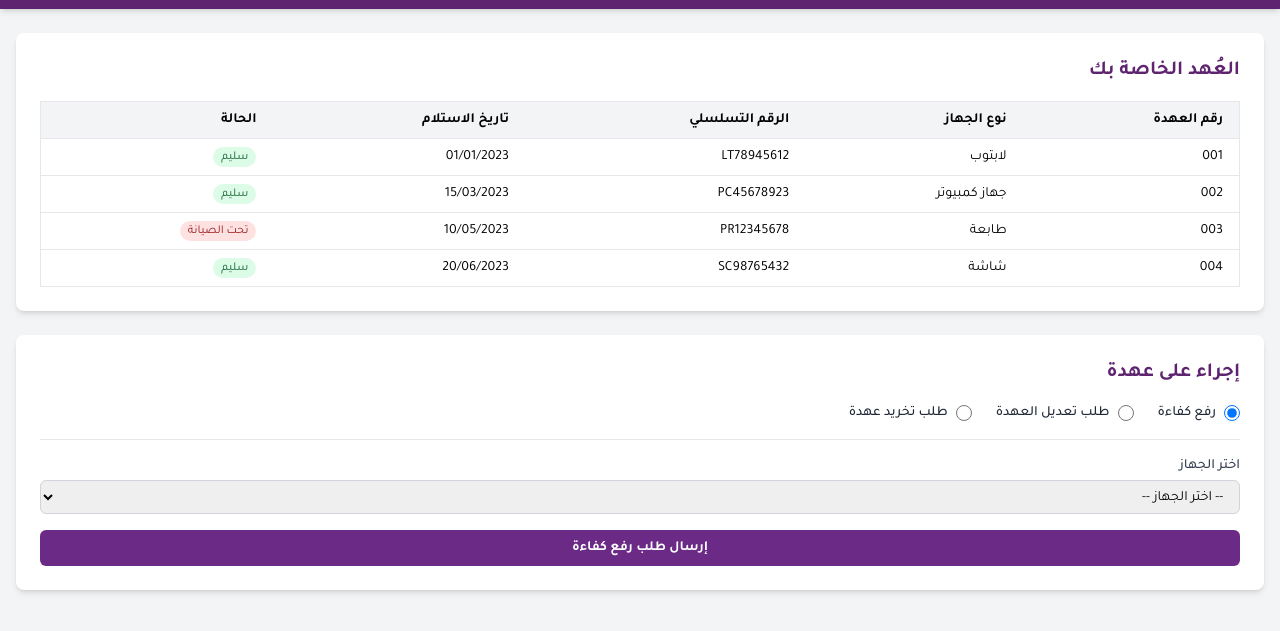
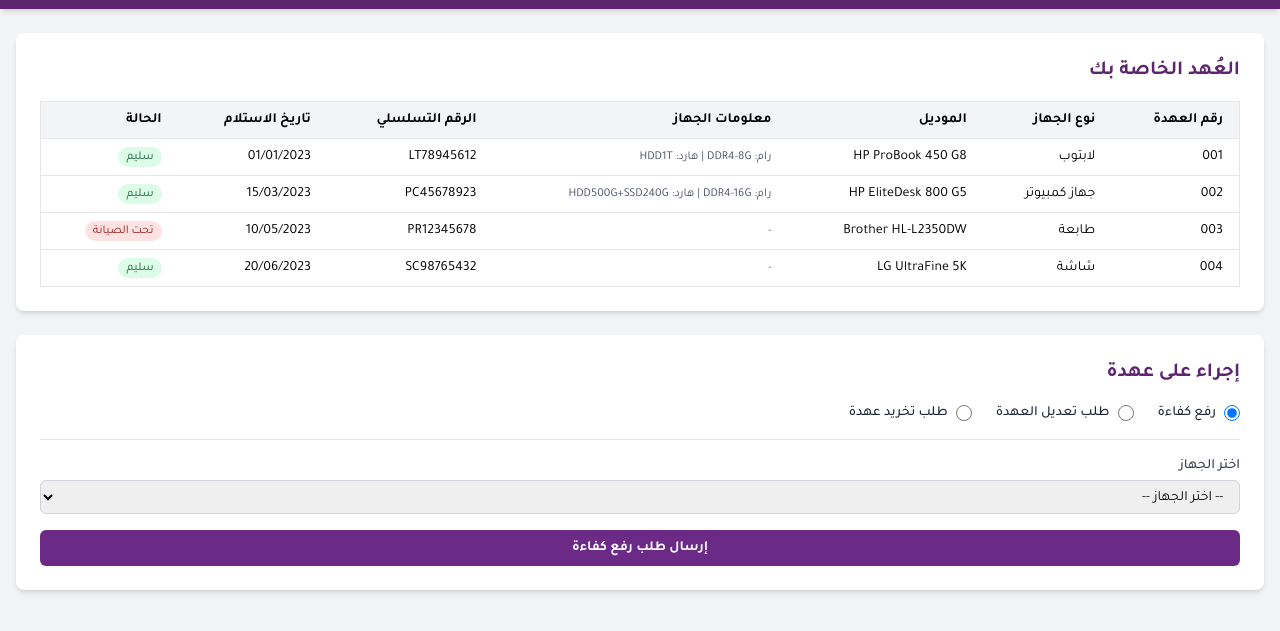
Before and after one commit to MohamedAref-dev/Project, a plain HTML site: page user_dashboard.html in a window 1280 px wide. Shown: the part 53-684 px from the top of the page. Drawn offline with nearby package versions, Linux system fonts and the light colour scheme.

Commit message:
Add files via upload

```diff
--- a/user_dashboard.html
+++ b/user_dashboard.html
@@ -219,6 +219,13 @@
             text-align: left;
             margin-top: 3px;
         }
+
+        /* New Style for Device Specs */
+        .device-specs {
+            font-size: 12px;
+            line-height: 1.4;
+            color: #4b5563;
+        }
     </style>
 </head>
 
@@ -233,7 +240,7 @@
                         <div class="relative">
                             <button id="notification-btn"
                                 class="notification-btn text-white p-1 rounded-full hover:bg-primary-600 transition">
-                                <svg xmlns="http://www.w3.org/2000/svg" class="h-6 w-6" fill="none" viewBox="0 0 24 24"
+                                <svg xmlns="http://www.w.org/2000/svg" class="h-6 w-6" fill="none" viewBox="0 0 24 24"
                                     stroke="currentColor">
                                     <path stroke-linecap="round" stroke-linejoin="round" stroke-width="2"
                                         d="M15 17h5l-1.405-1.405A2.032 2.032 0 0118 14.158V11a6.002 6.002 0 00-4-5.659V5a2 2 0 10-4 0v.341C7.67 6.165 6 8.388 6 11v3.159c0 .538-.214 1.055-.595 1.436L4 17h5m6 0v1a3 3 0 11-6 0v-1m6 0H9" />
@@ -269,6 +276,8 @@
                                 <tr class="bg-gray-100">
                                     <th class="py-2 px-3 sm:px-4 border-b text-right">رقم العهدة</th>
                                     <th class="py-2 px-3 sm:px-4 border-b text-right">نوع الجهاز</th>
+                                    <th class="py-2 px-3 sm:px-4 border-b text-right">الموديل</th>
+                                    <th class="py-2 px-3 sm:px-4 border-b text-right">معلومات الجهاز</th>
                                     <th class="py-2 px-3 sm:px-4 border-b text-right">الرقم التسلسلي</th>
                                     <th class="py-2 px-3 sm:px-4 border-b text-right">تاريخ الاستلام</th>
                                     <th class="py-2 px-3 sm:px-4 border-b text-right">الحالة</th>
@@ -278,6 +287,8 @@
                                 <tr class="fade-in">
                                     <td class="py-2 px-3 sm:px-4 border-b">001</td>
                                     <td class="py-2 px-3 sm:px-4 border-b">لابتوب</td>
+                                    <td class="py-2 px-3 sm:px-4 border-b">HP ProBook 450 G8</td>
+                                    <td class="py-2 px-3 sm:px-4 border-b device-specs">رام: DDR4-8G | هارد: HDD1T</td>
                                     <td class="py-2 px-3 sm:px-4 border-b">LT78945612</td>
                                     <td class="py-2 px-3 sm:px-4 border-b">01/01/2023</td>
                                     <td class="py-2 px-3 sm:px-4 border-b"><span
@@ -287,6 +298,8 @@
                                 <tr class="fade-in">
                                     <td class="py-2 px-3 sm:px-4 border-b">002</td>
                                     <td class="py-2 px-3 sm:px-4 border-b">جهاز كمبيوتر</td>
+                                    <td class="py-2 px-3 sm:px-4 border-b">HP EliteDesk 800 G5</td>
+                                    <td class="py-2 px-3 sm:px-4 border-b device-specs">رام: DDR4-16G | هارد: HDD500G+SSD240G</td>
                                     <td class="py-2 px-3 sm:px-4 border-b">PC45678923</td>
                                     <td class="py-2 px-3 sm:px-4 border-b">15/03/2023</td>
                                     <td class="py-2 px-3 sm:px-4 border-b"><span
@@ -296,6 +309,8 @@
                                 <tr class="fade-in">
                                     <td class="py-2 px-3 sm:px-4 border-b">003</td>
                                     <td class="py-2 px-3 sm:px-4 border-b">طابعة</td>
+                                    <td class="py-2 px-3 sm:px-4 border-b">Brother HL-L2350DW</td>
+                                    <td class="py-2 px-3 sm:px-4 border-b device-specs">-</td>
                                     <td class="py-2 px-3 sm:px-4 border-b">PR12345678</td>
                                     <td class="py-2 px-3 sm:px-4 border-b">10/05/2023</td>
                                     <td class="py-2 px-3 sm:px-4 border-b"><span
@@ -305,6 +320,8 @@
                                 <tr class="fade-in">
                                     <td class="py-2 px-3 sm:px-4 border-b">004</td>
                                     <td class="py-2 px-3 sm:px-4 border-b">شاشة</td>
+                                    <td class="py-2 px-3 sm:px-4 border-b">LG UltraFine 5K</td>
+                                    <td class="py-2 px-3 sm:px-4 border-b device-specs">-</td>
                                     <td class="py-2 px-3 sm:px-4 border-b">SC98765432</td>
                                     <td class="py-2 px-3 sm:px-4 border-b">20/06/2023</td>
                                     <td class="py-2 px-3 sm:px-4 border-b"><span
```
